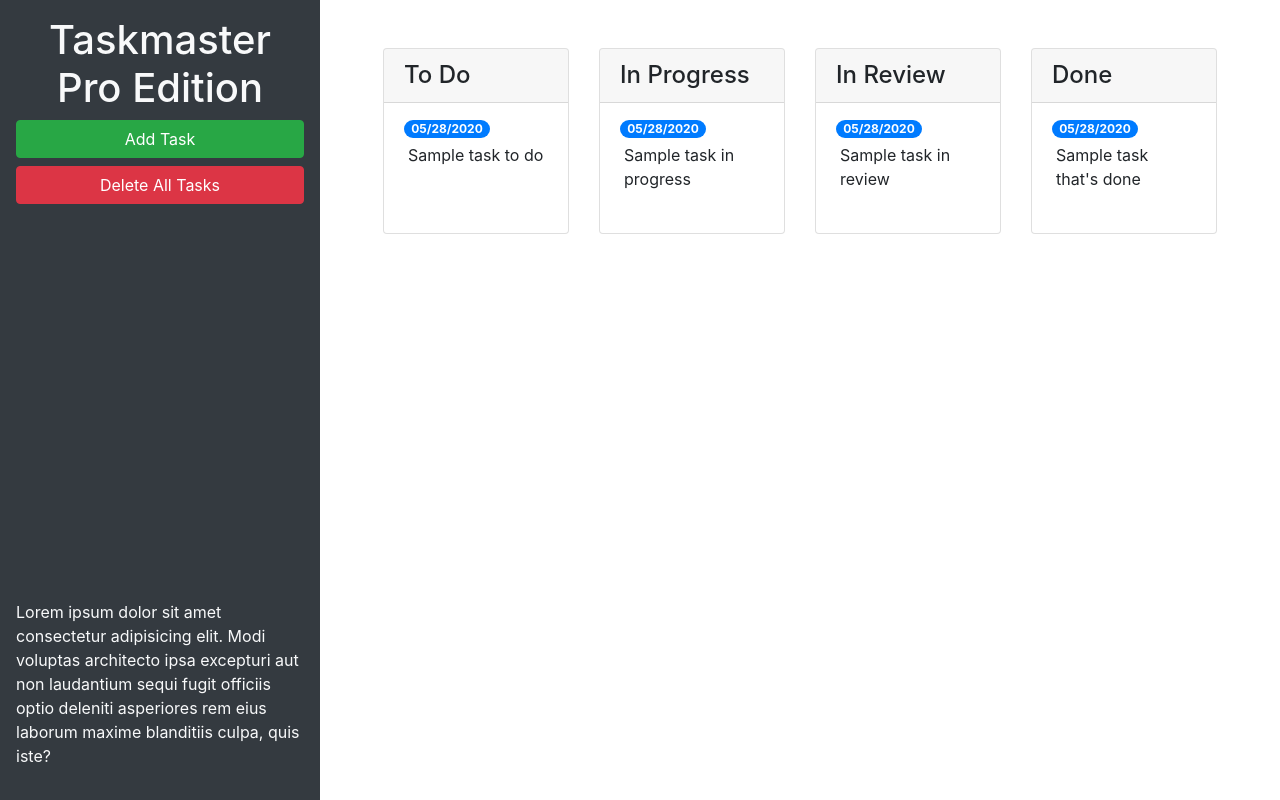
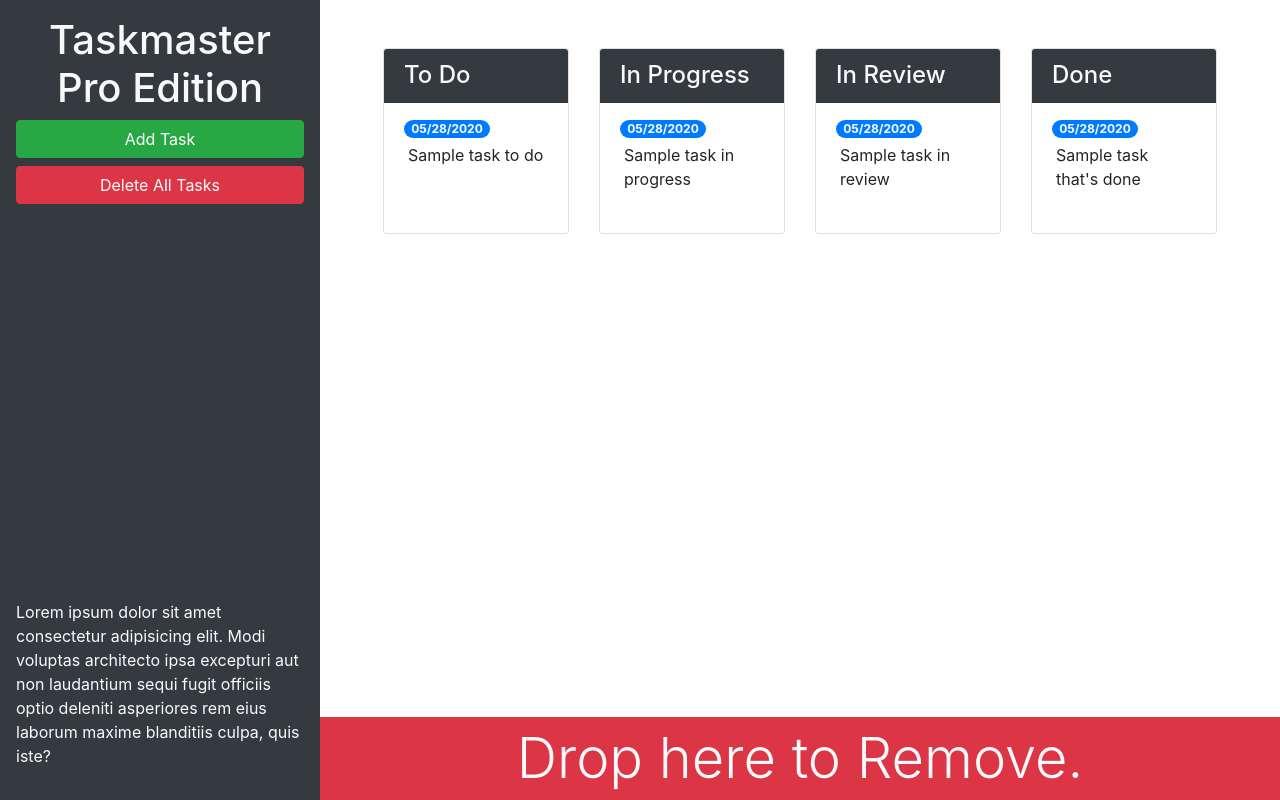
Before and after one commit to Kamadulski999/taskmaster-pro, a plain HTML site: page index.html in a window 1280 px wide. Drawn offline with nearby package versions, Linux system fonts and the light colour scheme.

Commit message:
added remove button

```diff
--- a/index.html
+++ b/index.html
@@ -13,21 +13,21 @@
 <body>
 
   <div class="row min-vh-100 no-gutters">
-    <header class="col-12 col-lg-3 bg-dark text-light d-flex flex-column p-4 p-lg-3">
+    <header class="col-12 col-lg-3 bg-dark text-light sticky-top d-flex flex-column p-4 p-lg-3">
       <h1 class="text-center">Taskmaster Pro Edition</h1>
       <button id="create-task" class="btn btn-block btn-success" data-toggle="modal" data-target="#task-form-modal">Add
         Task</button>
       <button id="remove-tasks" class="btn btn-block btn-danger">Delete All Tasks</button>
-      <p class="mt-auto">Lorem ipsum dolor sit amet consectetur adipisicing elit. Modi voluptas architecto ipsa excepturi aut non
+      <p class="mt-auto d-none d-lg-block">Lorem ipsum dolor sit amet consectetur adipisicing elit. Modi voluptas architecto ipsa excepturi aut non
         laudantium sequi fugit officiis optio deleniti asperiores rem eius laborum maxime blanditiis culpa, quis iste?
       </p>
     </header>
-    <main class="col-12 col-lg-9">
+    <main class="col-12 col-lg-9 d-flex flex-column">
       <div class="m-5 row justify-content-around">
         <!-- todo start -->
         <div class="col-12 col-md-6 col-xl-3 mb-3">
           <div class="card">
-            <h4 class="card-header">
+            <h4 class="card-header bg-dark text-light">
               To Do
             </h4>
             <ul id="list-toDo" class="list-group list-group-flush">
@@ -42,7 +42,7 @@
         <!-- in progress start -->
         <div class="col-12 col-md-6 col-xl-3 mb-3">
           <div class="card">
-            <h4 class="card-header">
+            <h4 class="card-header bg-dark text-light">
               In Progress
             </h4>
           <ul id="list-inProgress" class="list-group list-group-flush">
@@ -57,7 +57,7 @@
         <!-- in review start -->
         <div class="col-12 col-md-6 col-xl-3 mb-3">
           <div class="card">
-            <h4 class="card-header">
+            <h4 class="card-header bg-dark text-light">
               In Review</h4>
           <ul id="list-inReview" class="list-group list-group-flush">
             <li class="list-group-item">
@@ -71,7 +71,7 @@
         <!-- done start -->
         <div class="col-12 col-md-6 col-xl-3 mb-3">
           <div class="card">
-            <h4 class="card-header">
+            <h4 class="card-header bg-dark text-light">
               Done
             </h4>
           <ul id="list-done" class="list-group list-group-flush">
@@ -83,6 +83,11 @@
         </div>
       </div>
         <!-- done end -->
+      </div>
+      <div id="trash" class="mt-auto">
+        <div class="w-100 bg-danger p-2 text-center text-light display-4">
+          Drop here to Remove.
+        </div>
       </div>
     </main>
   </div>
```
